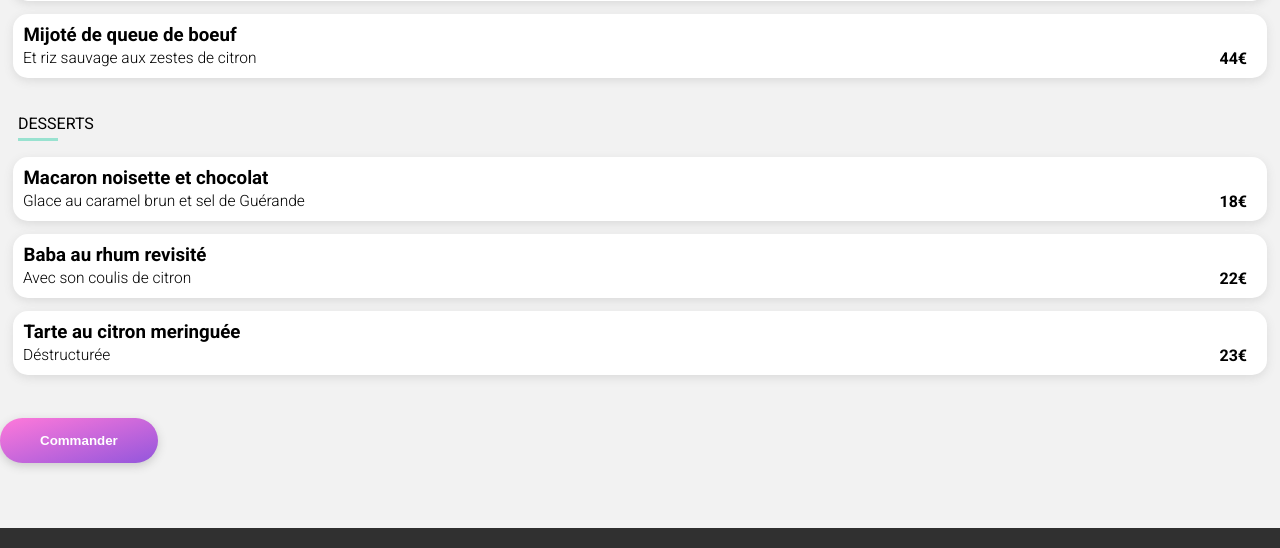
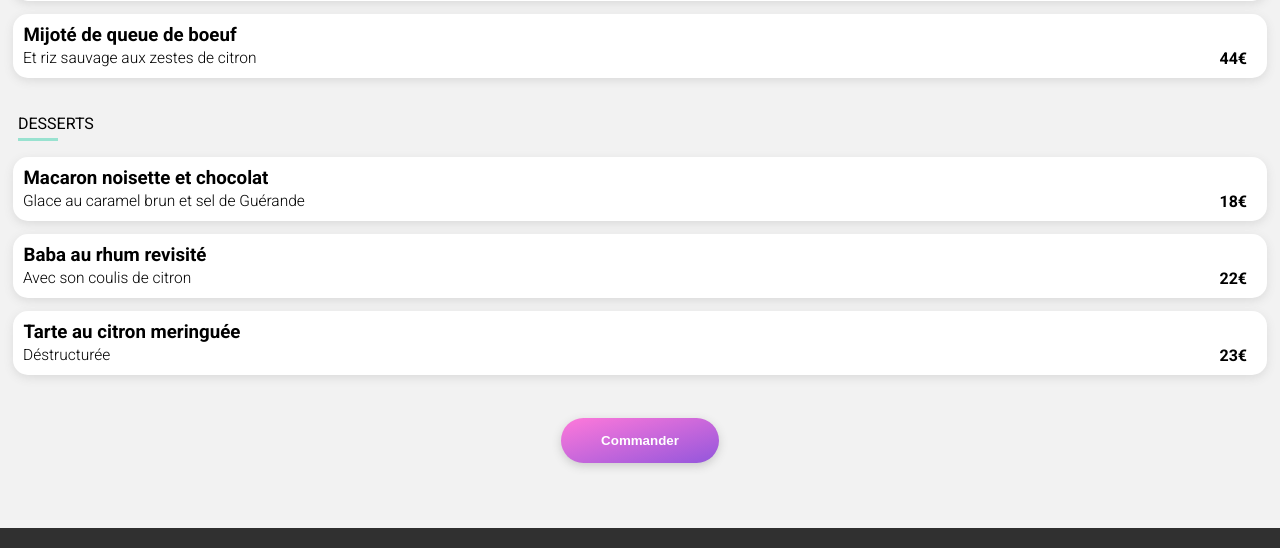
Before and after one commit to AwaSane/awasane_-_03-11-2020, a website: page page3.html in a window 1280 px wide. Shown: the part 1636-2184 px from the top of the page. Drawn offline with Linux system fonts and the light colour scheme; a web font is replaced by a local one.

Commit message:
centrage des boutons de commande

```diff
--- a/page3.html
+++ b/page3.html
@@ -124,7 +124,7 @@
 					</div>
 				</div>
 				<div class="P2--section1--blocbtn"></div>
-				<form action="#"><button class="P2--section1--btn">Commander</button></form>
+				<form class="form--btn" action="#"><button class="P2--section1--btn">Commander</button></form>
 		</section>
 	</div>
 	<footer>
```
Also changed, not shown: page4.html (+1 -1 lines), page5.html (+1 -1 lines).
